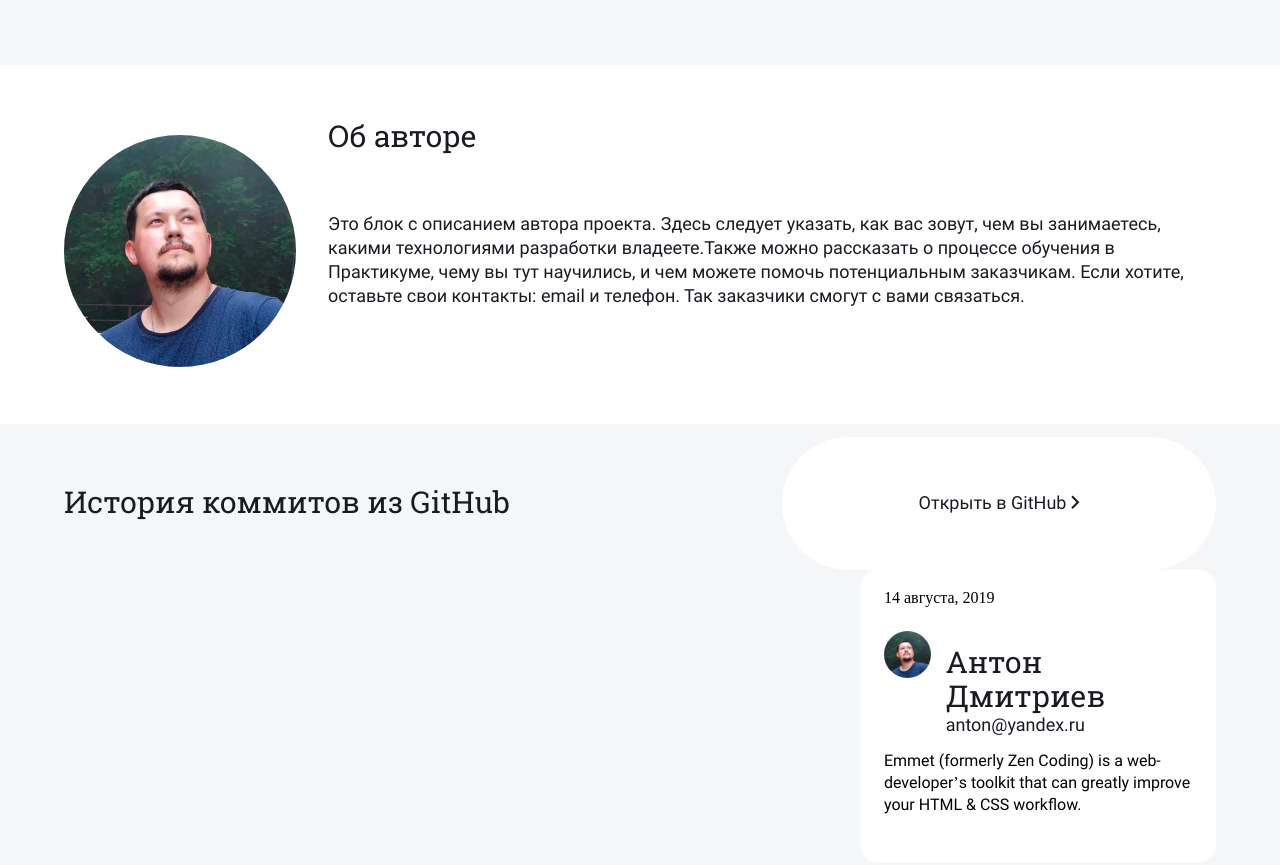
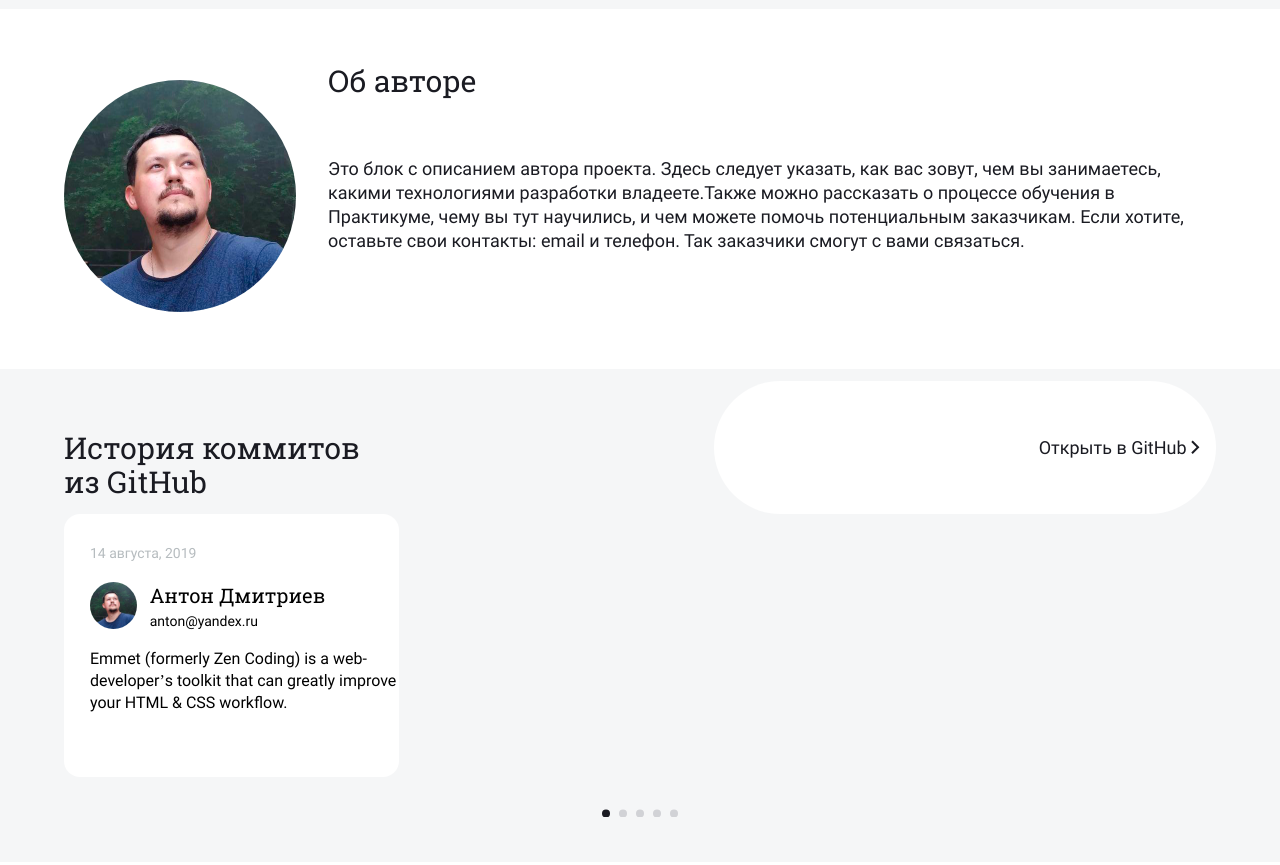
Before and after one commit to cherepanov92/ya_diploma, a website built with webpack: page src/about.html in a window 1280 px wide. Shown: the part 980-1845 px from the top of the page. Built offline with nearby package versions, Linux system fonts and the light colour scheme.

Commit message:
[*] about - маленькие доработки по prefect pixel.

```diff
--- a/src/about.html
+++ b/src/about.html
@@ -51,32 +51,33 @@
           <p class="subtitle technology__subtitle">
             HTML
           </p>
-          <img class="technology__icon" src="./images/technology/html.svg" alt="">
+          <img class="technology__icon" src="<%=require('./images/technology/html.svg')%>" alt="">
+
         </div>
         <div class="technology__item">
           <p class="subtitle technology__subtitle">
             CSS
           </p>
-          <img class="technology__icon" src="./images/technology/css.svg" alt="">
+          <img class="technology__icon" src="<%=require('./images/technology/css.svg')%>" alt="">
         </div>
         <div class="technology__item">
           <p class="subtitle technology__subtitle">
             Java Script
           </p>
-          <img class="technology__icon" src="./images/technology/js.svg" alt="">
+          <img class="technology__icon" src="<%=require('./images/technology/js.svg')%>" alt="">
         </div>
         <div class="technology__item">
           <p class="subtitle technology__subtitle">
             Webpack
           </p>
-          <img class="technology__icon" src="./images/technology/webpack.svg" alt="">
+          <img class="technology__icon" src="<%=require('./images/technology/webpack.svg')%>"  alt="">
         </div>
       </div>
     </div>
     <!-- Об авторе -->
     <div class="author root__author">
       <!-- todo: alt -->
-      <img class="author__avatar" src="./images/avatar.png">
+      <img class="author__avatar" src="<%=require('./images/avatar.png')%>">
       <h2 class="title author__title">Об авторе</h2>
       <p class="subtitle author__subtitle">Это блок с описанием автора проекта. Здесь следует указать, как вас зовут, чем вы занимаетесь, какими технологиями разработки владеете.Также можно рассказать о процессе обучения в Практикуме, чему вы тут научились, и чем можете помочь потенциальным заказчикам. Если хотите, оставьте свои контакты: email
         и телефон. Так заказчики смогут с вами связаться.</p>
@@ -91,9 +92,11 @@
           <div class="white-bg carousel__card">
             <p class="carousel__date">14 августа, 2019</p>
             <div class="author author-git carousel__author">
-              <img class="author__avatar author__avatar-git avatar" src="./images/avatar.png" alt="">
-              <p class="author__title author__title-git title">Антон Дмитриев</p>
-              <p class="author__subtitle author__subtitle-git subtitle">anton@yandex.ru</p>
+              <img class="author__avatar author__avatar-git avatar" src="<%=require('./images/avatar.png')%>" alt="">
+              <div class="author__info">
+                <p class="author__title author__title-git">Антон Дмитриев</p>
+                <p class="author__subtitle author__subtitle-git">anton@yandex.ru</p>
+              </div>
             </div>
             <p class="carousel__comment">Emmet (formerly Zen Coding)
               is a web-developer’s toolkit that can greatly improve your HTML & CSS workflow.
--- a/src/blocks/author/__avatar/author__avatar.css
+++ b/src/blocks/author/__avatar/author__avatar.css
@@ -24,8 +24,8 @@
 }
 
 .author__avatar-git {
-  margin: 8% 0 0 0;
-  width: 100%;
+  margin: 0 0 0 15px;
+  width: 88%;
   grid-row: 1/3;
 }
 
--- /dev/null
+++ b/src/blocks/author/__info/author__info.css
@@ -0,0 +1,14 @@
+.author__info {
+  margin: 0 0 0 6px;
+}
+
+@media screen and (min-width: 768px) {
+  .author__info {
+    margin: 13px 0 0 -2px;
+  }
+}
+
+@media screen and (min-width: 1440px) {
+  .author__info {
+  }
+}
--- a/src/blocks/author/__subtitle/author__subtitle.css
+++ b/src/blocks/author/__subtitle/author__subtitle.css
@@ -5,6 +5,11 @@
 }
 
 .author__subtitle-git {
+  font-family: Roboto;
+  font-style: normal;
+  font-weight: normal;
+  font-size: 14px;
+  line-height: 22px;
   font-size: 14px;
   grid-column: 2;
   grid-row: 2;
--- a/src/blocks/author/__title/author__title.css
+++ b/src/blocks/author/__title/author__title.css
@@ -22,6 +22,20 @@
   }
 }
 
+.author__title-git {
+  margin: 0;
+  font-family: Roboto Slab;
+  font-style: normal;
+  font-weight: normal;
+  font-size: 20px;
+  line-height: 30px;
+}
+
+@media screen and (min-width: 768px) {
+  .author__title-git {
+  }
+}
+
 @media screen and (min-width: 1440px) {
   .author__title-git {
     font-size: 26px;
--- a/src/blocks/author/author.css
+++ b/src/blocks/author/author.css
@@ -1,6 +1,7 @@
 @import url('./__avatar/author__avatar.css');
 @import url('./__title/author__title.css');
 @import url('./__subtitle/author__subtitle.css');
+@import url('./__info/author__info.css');
 
 .author {
   background-color: #fff;
--- a/src/blocks/carousel/__card/carousel__card.css
+++ b/src/blocks/carousel/__card/carousel__card.css
@@ -1,12 +1,14 @@
 .carousel__card {
   border-radius: 16px 16px 16px 16px;
-  padding: 1% 6% 22% 6%;
+  max-width: 288px;
+  height: 265px;
 }
 
 @media screen and (min-width: 768px) {
   .carousel__card {
     max-width: 309px;
-    padding: 0% 2% 4% 2%;;
+    padding: 0% 0% 4% 26px;
+    height: 217px;
   }
 }
 
--- a/src/blocks/carousel/__comment/carousel__comment.css
+++ b/src/blocks/carousel/__comment/carousel__comment.css
@@ -1,14 +1,14 @@
 .carousel__comment {
+  margin: 5% 15px 0 15px;
   font-family: Roboto;
   font-style: normal;
   font-weight: normal;
   font-size: 16px;
   line-height: 22px;
-  margin: 5% 0 0 0;
 }
 
 @media screen and (min-width: 768px) {
   .carousel__comment {
-    margin: 4% 0 0 0;
+    margin: 5% 0 0 0;
   }
 }
--- a/src/blocks/carousel/__container/carousel__container.css
+++ b/src/blocks/carousel/__container/carousel__container.css
@@ -2,6 +2,12 @@
   display: flex;
   column-gap: 1%;
   flex-flow: row-reverse wrap-reverse;
+}
+
+@media screen and (min-width: 768px) {
+  .carousel__container {
+    flex-flow: column;
+  }
 }
 
 @media screen and (min-width: 1440px) {
--- a/src/blocks/carousel/__date/carousel__date.css
+++ b/src/blocks/carousel/__date/carousel__date.css
@@ -1,10 +1,16 @@
 .carousel__date {
-  margin: 7% 0 3% 0;
+  margin: 6% 0 10px 15px;
+  font-family: Roboto;
+  font-style: normal;
+  font-weight: normal;
+  font-size: 14px;
+  line-height: 22px;
+  color: #B6BCBF;
 }
 
 @media screen and (min-width: 768px) {
   .carousel__date {
-    margin: 6% 0 3% 0;
+    margin: 9% 0 1% 0;
   }
 }
 
--- a/src/blocks/footer/__copyright/footer__copyright.css
+++ b/src/blocks/footer/__copyright/footer__copyright.css
@@ -11,7 +11,7 @@
 @media screen and (max-width: 730px) {
     .footer__copyright {
         order: 3;
-        margin-top: 40px;
+        margin-top: 36px;
         min-width: 300px;
     }
 }
--- a/src/blocks/footer/footer.css
+++ b/src/blocks/footer/footer.css
@@ -16,7 +16,7 @@
 
 @media screen and (min-width: 768px) {
   .footer {
-    padding: 27px 39px 16px;;
+    padding: 22px 39px 16px;
   }
 }
 
--- a/src/blocks/git-history/__btn/git-history__btn.css
+++ b/src/blocks/git-history/__btn/git-history__btn.css
@@ -12,6 +12,7 @@
     line-height: 24px;
     color: #1A1B22;
     text-decoration: none;
+    text-align: right;
 
     border: none;
     background-color: transparent;
--- a/src/blocks/git-history/__title/git-history__title.css
+++ b/src/blocks/git-history/__title/git-history__title.css
@@ -2,11 +2,12 @@
   grid-area: title;
   line-height: 40px;
   margin: 8% 0 5% 0;
+  max-width: 300px;
 }
 
 @media screen and (min-width: 768px) {
   .git-history__title {
-    margin: 7% 0 5% 0;
+    margin: 8% 10px 5% 0;
   }
 }
 
--- a/src/blocks/pagination/pagination.css
+++ b/src/blocks/pagination/pagination.css
@@ -9,7 +9,7 @@
 
 @media screen and (min-width: 768px) {
   .pagination {
-    margin: 5% 0 5% 0;
+    margin: 32px 0 32px 0;
   }
 }
 
--- a/src/blocks/root/__technology/root__technology.css
+++ b/src/blocks/root/__technology/root__technology.css
@@ -4,6 +4,6 @@
 
 @media screen and (min-width: 768px) {
   .root__technology {
-    padding: 5% 7% 5% 7%;
+    padding: 2% 3% 1% 5%;
   }
 }
--- a/src/blocks/technology/__title/technology__title.css
+++ b/src/blocks/technology/__title/technology__title.css
@@ -1,6 +1,7 @@
 .technology__title {
   line-height: 39px;
-  margin: 17px 0 30px ;
+  margin: 17px 0 30px;
+  max-width: 300px;
 }
 
 @media screen and (min-width: 1440px) {
```
